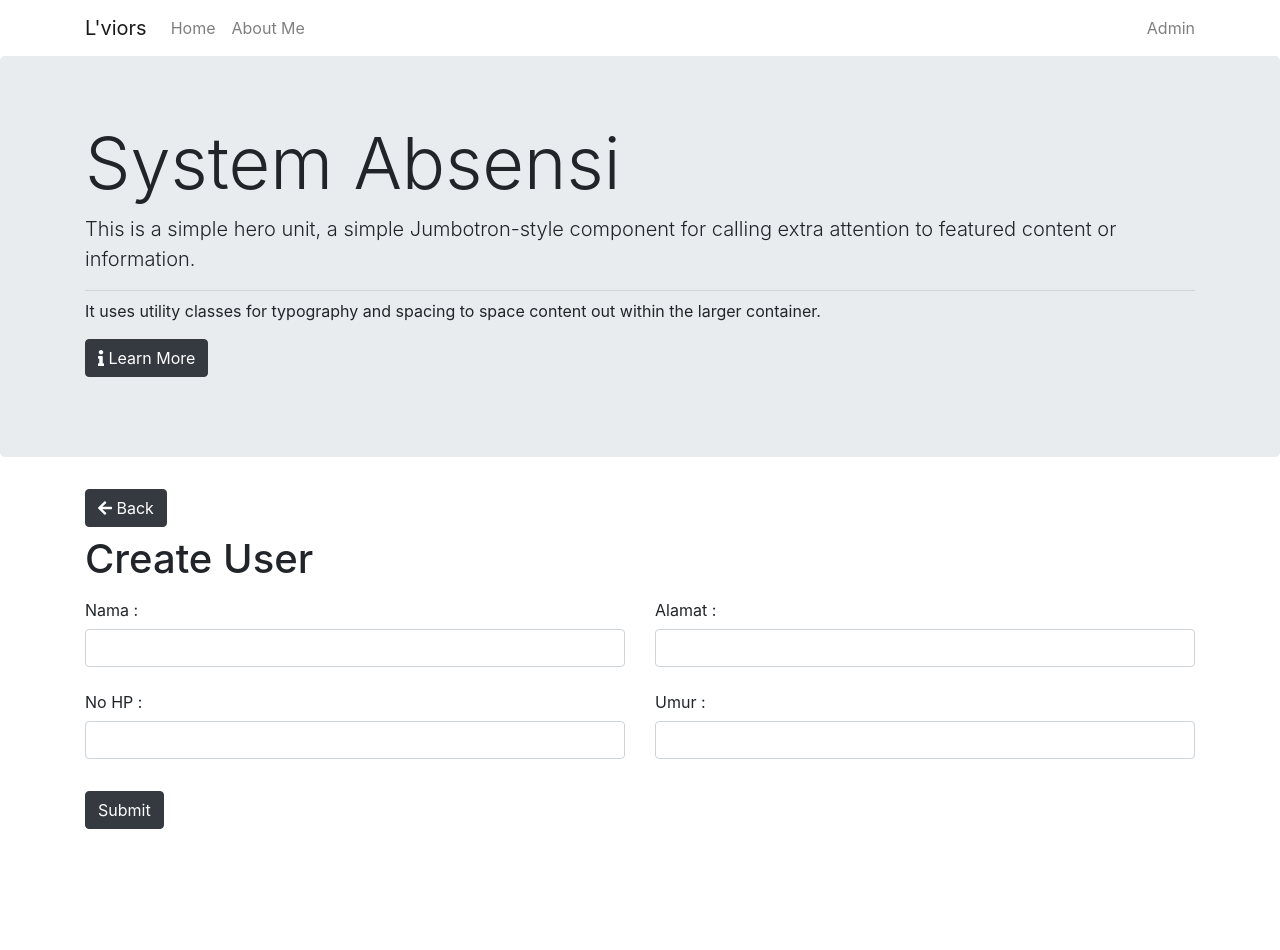
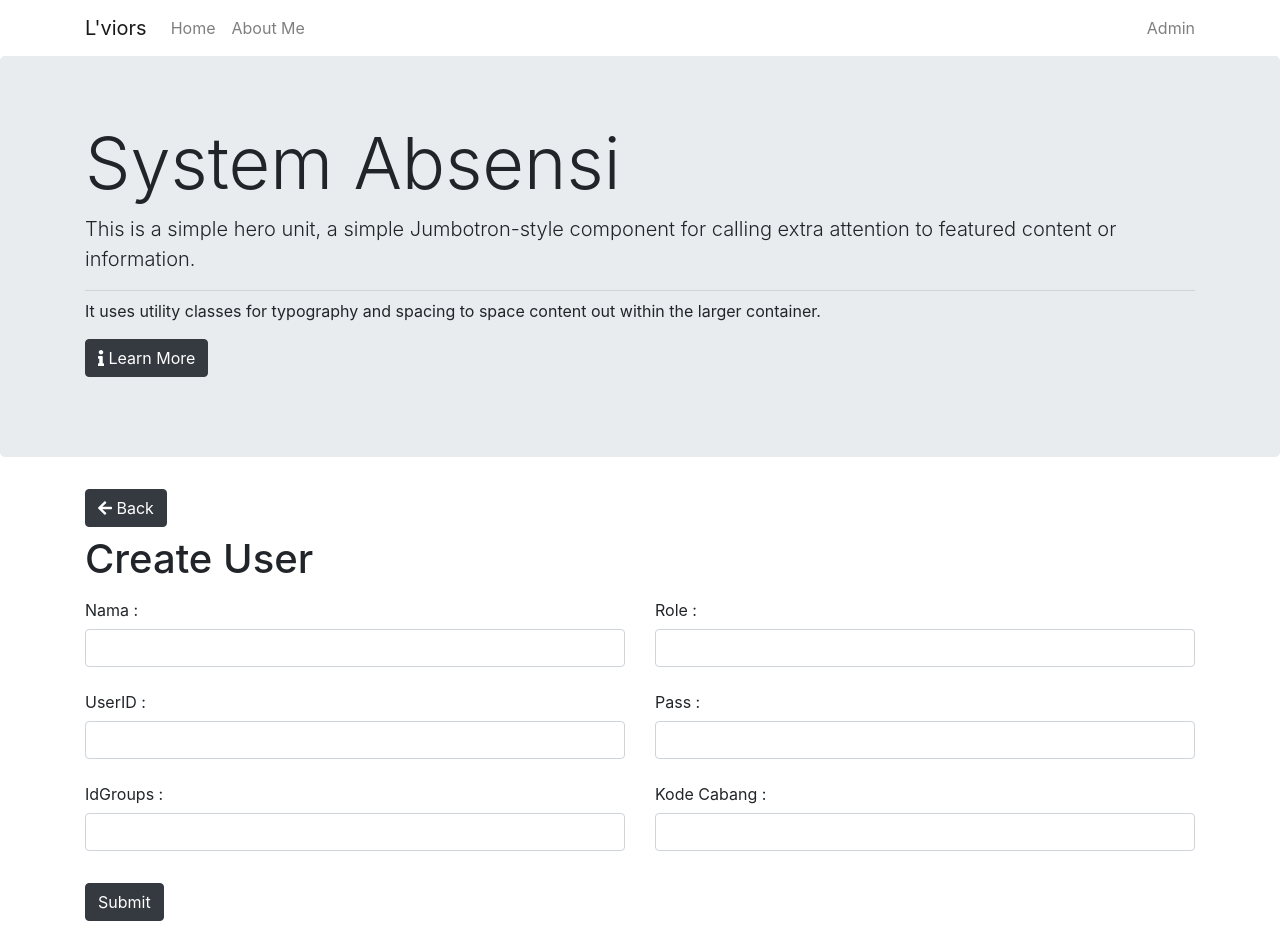
Before and after one commit to skipfortoday/react-admin, a React (Create React App) app: page /create in a window 1280 px wide. Shown: the top 950 px of the page. Before the commit the page ends 861 px from the top, so only its background shows below. Built offline with nearby package versions, Linux system fonts and the light colour scheme.

Commit message:
Fix update User

```diff
--- a/src/actions/userAction.js
+++ b/src/actions/userAction.js
@@ -93,7 +93,7 @@ export const putUserUpdate = (data, UserID) => {
   return (dispatch) => {
     axios
       .put(
-         "http://my-json-server.typicode.com/afifbasya/reactjs-redux/users/"+UserID,
+        "http://192.168.1.100:3001/api/user/"+UserID,
         data
       )
       .then(function (response) {
--- a/src/components/FormComponent.js
+++ b/src/components/FormComponent.js
@@ -40,7 +40,9 @@ const mapStateToProps = (state) => {
       Nama : state.users.getUserDetail.Nama,
       RoleUser : state.users.getUserDetail.RoleUser,
       UserID : state.users.getUserDetail.UserID,
-      umur : state.users.getUserDetail.umur,
+      Pass : state.users.getUserDetail.Pass,
+      IdGroups : state.users.getUserDetail.IdGroups,
+      KodeCabang : state.users.getUserDetail.KodeCabang,
     }
   };
 };
@@ -65,9 +67,9 @@ class FormComponent extends Component {
             <FormGroup>
               <Field
                 type="text"
-                name="alamat"
+                name="RoleUser"
                 component={renderField}
-                label="Alamat :"
+                label="Role :"
               />
             </FormGroup>
           </Col>
@@ -76,9 +78,9 @@ class FormComponent extends Component {
             <FormGroup>
               <Field
                 type="text"
-                name="nohp"
+                name="UserID"
                 component={renderField}
-                label="No HP :"
+                label="UserID :"
               />
             </FormGroup>
           </Col>
@@ -87,14 +89,39 @@ class FormComponent extends Component {
             <FormGroup>
               <Field
                 type="text"
-                name="umur"
+                name="Pass"
                 component={renderField}
-                label="Umur :"
+                label="Pass :"
               />
             </FormGroup>
           </Col>
+
+          <Col md={6}>
+            <FormGroup>
+              <Field
+                type="text"
+                name="IdGroups"
+                component={renderField}
+                label="IdGroups :"
+              />
+            </FormGroup>
+          </Col>
+
+          <Col md={6}>
+            <FormGroup>
+              <Field
+                type="text"
+                name="KodeCabang"
+                component={renderField}
+                label="Kode Cabang :"
+              />
+            </FormGroup>
+          </Col>
+
+
+
+
         </FormGroup>
-
         <FormGroup row>
           <Col md="12">
             <FormGroup>
```
Also changed, not shown: 1 other file (tests, documents, lock files or other folders).
